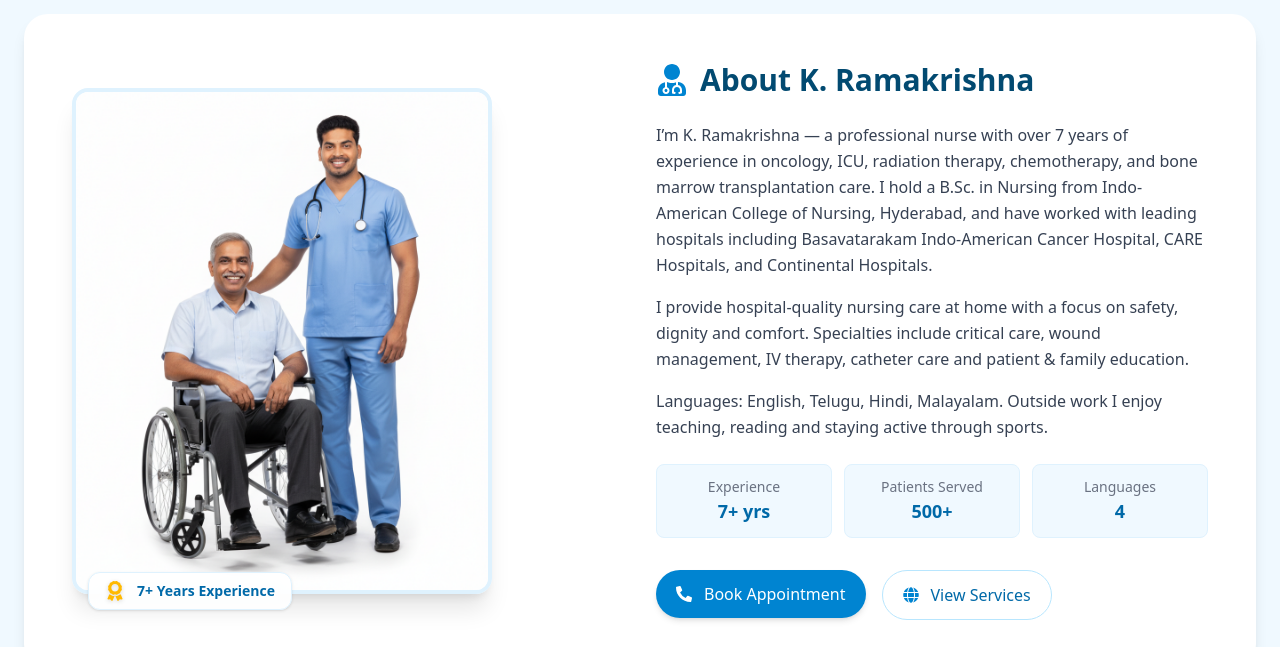
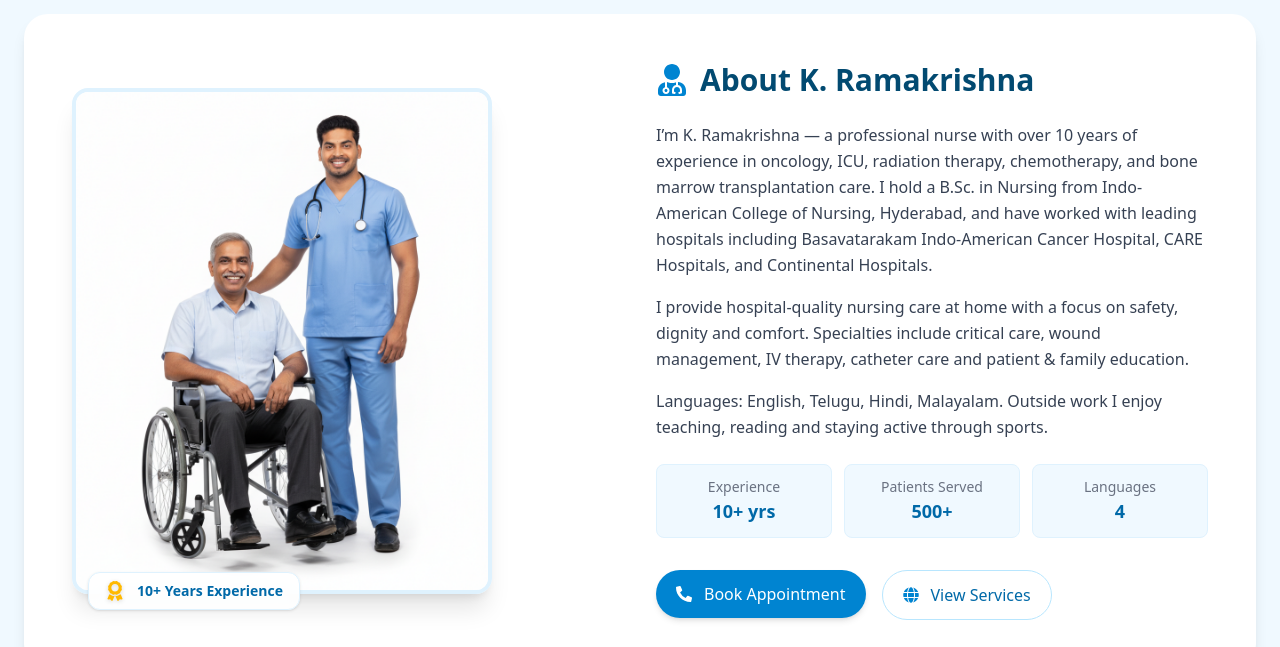
Before and after one commit to MucharlaRaju/RamaKrishna, a React (Vite) app: page / in a window 1280 px wide. Shown: the part 1840-2487 px from the top of the page. Built offline with nearby package versions, Linux system fonts and the light colour scheme.

Commit message:
Update 10 years from 7 year

```diff
--- a/src/components/About.jsx
+++ b/src/components/About.jsx
@@ -16,7 +16,7 @@ const About = () => {
               />
               <div className='absolute -bottom-4 left-4 bg-white/90 backdrop-blur-md px-4 py-2 rounded-xl shadow-sm flex items-center gap-3 border border-sky-100'>
                 <FaAward className='text-amber-400 w-5 h-5 drop-shadow-sm' />
-                <div className='text-sm text-sky-700 font-semibold'>7+ Years Experience</div>
+                <div className='text-sm text-sky-700 font-semibold'>10+ Years Experience</div>
               </div>
             </div>
           </div>
@@ -29,7 +29,7 @@ const About = () => {
 
             <div className='text-gray-700 space-y-4 text-base leading-relaxed'>
               <p>
-                I’m K. Ramakrishna — a professional nurse with over 7 years of experience in oncology, ICU, radiation therapy,
+                I’m K. Ramakrishna — a professional nurse with over 10 years of experience in oncology, ICU, radiation therapy,
                 chemotherapy, and bone marrow transplantation care. I hold a B.Sc. in Nursing from Indo-American College of Nursing,
                 Hyderabad, and have worked with leading hospitals including Basavatarakam Indo-American Cancer Hospital, CARE Hospitals,
                 and Continental Hospitals.
@@ -48,7 +48,7 @@ const About = () => {
             <div className='grid grid-cols-2 sm:grid-cols-3 gap-3'>
               <div className='bg-sky-50 border border-sky-100 rounded-lg p-3 text-center'>
                 <div className='text-sm text-gray-500'>Experience</div>
-                <div className='text-lg font-semibold text-sky-700'>7+ yrs</div>
+                <div className='text-lg font-semibold text-sky-700'>10+ yrs</div>
               </div>
               <div className='bg-sky-50 border border-sky-100 rounded-lg p-3 text-center'>
                 <div className='text-sm text-gray-500'>Patients Served</div>
```
